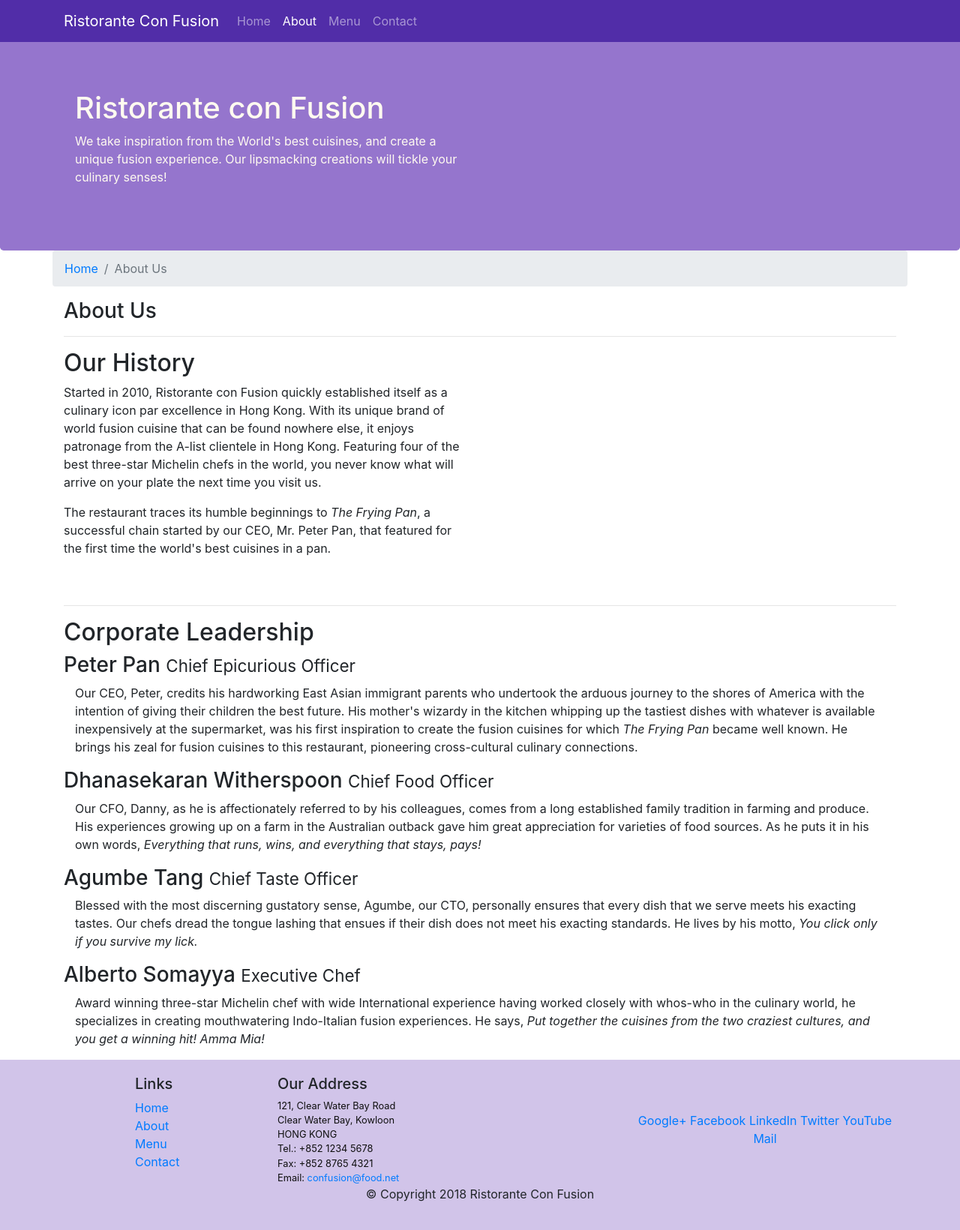
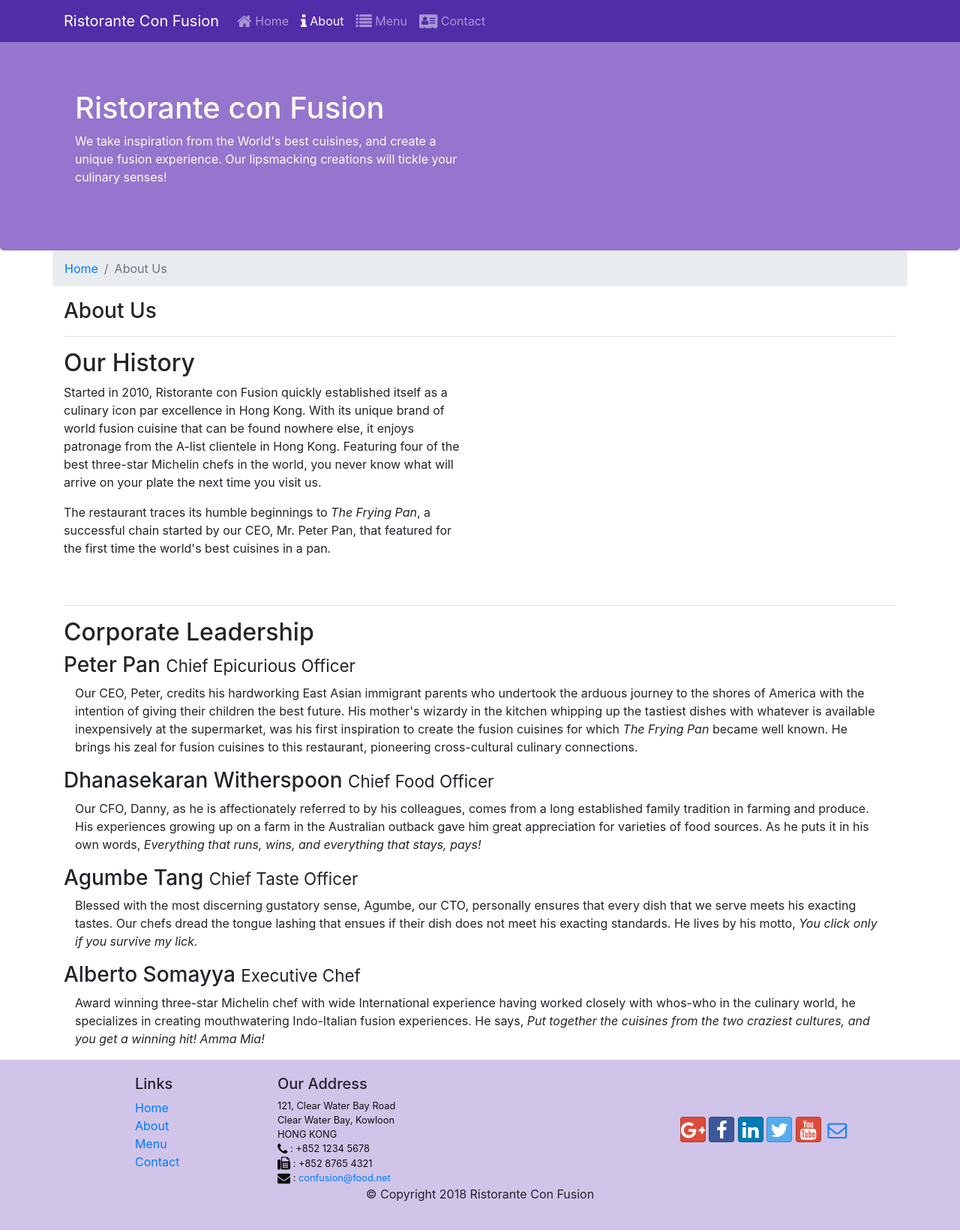
Before and after one commit to vukhanh-7101/LAB3, a website: page aboutus.html in a window 1280 px wide. Shown: the whole page at 75% size. Drawn offline with nearby package versions, Linux system fonts and the light colour scheme.

Commit message:
Fonts icon

```diff
--- a/aboutus.html
+++ b/aboutus.html
@@ -2,6 +2,7 @@
 <html lang="en">
 
 <head>
+    <title>Ristorante Con Fusion: About Us</title>
     <!-- Required meta tags always come first-->
     <meta charset="utf-8">
     <meta name="viewport" content="width=device-width, initial-scale=1, shrink-to-fit=no">
@@ -9,7 +10,10 @@
     <!-- Bootstrap CSS -->
     <link rel="stylesheet" href="node_modules/bootstrap/dist/css/bootstrap.min.css">
     <link rel="stylesheet" href="css/styles.css">
-    <title>Ristorante Con Fusion: About Us</title>
+    <!-- link icon Fonst -->
+    <link rel="stylesheet" href="node_modules/font-awesome/css/font-awesome.min.css">
+    <link rel="stylesheet" href="node_modules/bootstrap-social/bootstrap-social.css">
+
 
 </head>
 
@@ -22,10 +26,14 @@
             <a class="navbar-brand" href="#">Ristorante Con Fusion</a>
             <div class="collapse navbar-collapse" id="Navbar">
                 <ul class="navbar-nav mr-auto">
-                    <li class="nav-item"><a class="nav-link" href="./index.html">Home</a></li>
-                    <li class="nav-item active"><a class="nav-link" href="./aboutus.html">About</a></li>
-                    <li class="nav-item"><a class="nav-link" href="#">Menu</a></li>
-                    <li class="nav-item"><a class="nav-link" href="#">Contact</a></li>
+                    <li class="nav-item"><a class="nav-link" href="./index.html"><span class="fa fa-home fa-lg"></span>
+                            Home</a></li>
+                    <li class="nav-item active"><a class="nav-link" href="./aboutus.html"><span
+                                class="fa fa-info fa-lg"></span> About</a></li>
+                    <li class="nav-item"><a class="nav-link" href="#"><span class="fa fa-list fa-lg"></span> Menu</a>
+                    </li>
+                    <li class="nav-item"><a class="nav-link" href="#"><span class="fa fa-address-card fa-lg"></span>
+                            Contact</a></li>
                 </ul>
             </div>
         </div>
@@ -123,19 +131,19 @@
                         121, Clear Water Bay Road<br>
                         Clear Water Bay, Kowloon<br>
                         HONG KONG<br>
-                        Tel.: +852 1234 5678<br>
-                        Fax: +852 8765 4321<br>
-                        Email: <a href="mailto:confusion@food.net">confusion@food.net</a>
+                        <i class="fa fa-phone fa-lg"></i> : +852 1234 5678<br>
+                        <i class="fa fa-fax fa-lg"></i> : +852 8765 4321<br>
+                        <i class="fa fa-envelope fa-lg"></i> : <a href="mailto:confusion@food.net">confusion@food.net</a>
                     </address>
                 </div>
                 <div class="col-12 col-sm-4 align-self-center">
                     <div class="text-center">
-                        <a href="http://google.com/+">Google+</a>
-                        <a href="http://www.facebook.com/profile.php?id=">Facebook</a>
-                        <a href="http://www.linkedin.com/in/">LinkedIn</a>
-                        <a href="http://twitter.com/">Twitter</a>
-                        <a href="http://youtube.com/">YouTube</a>
-                        <a href="mailto:">Mail</a>
+                        <a class="btn btn-social-icon btn-google" href="http://google.com/+"><i class="fa fa-google-plus"></i></a>
+                        <a class="btn btn-social-icon btn-facebook" href="http://www.facebook.com/profile.php?id="><i class="fa fa-facebook"></i></a>
+                        <a class="btn btn-social-icon btn-linkedin" href="http://www.linkedin.com/in/"><i class="fa fa-linkedin"></i></a>
+                        <a class="btn btn-social-icon btn-twitter" href="http://twitter.com/"><i class="fa fa-twitter"></i></a>
+                        <a class="btn btn-social-icon btn-google" href="http://youtube.com/"><i class="fa fa-youtube"></i></a>
+                        <a class="btn btn-social-icon" href="mailto:"><i class="fa fa-envelope-o"></i></a>
                     </div>
                 </div>
             </div>
--- a/package.json
+++ b/package.json
@@ -15,6 +15,7 @@
   },
   "dependencies": {
     "bootstrap": "^4.0.0",
+    "font-awesome": "^4.7.0",
     "jquery": "^3.3.1",
     "popper.js": "^1.12.9"
   }
```
Also changed, not shown: index.html (+17 -13 lines), 1 other file.
